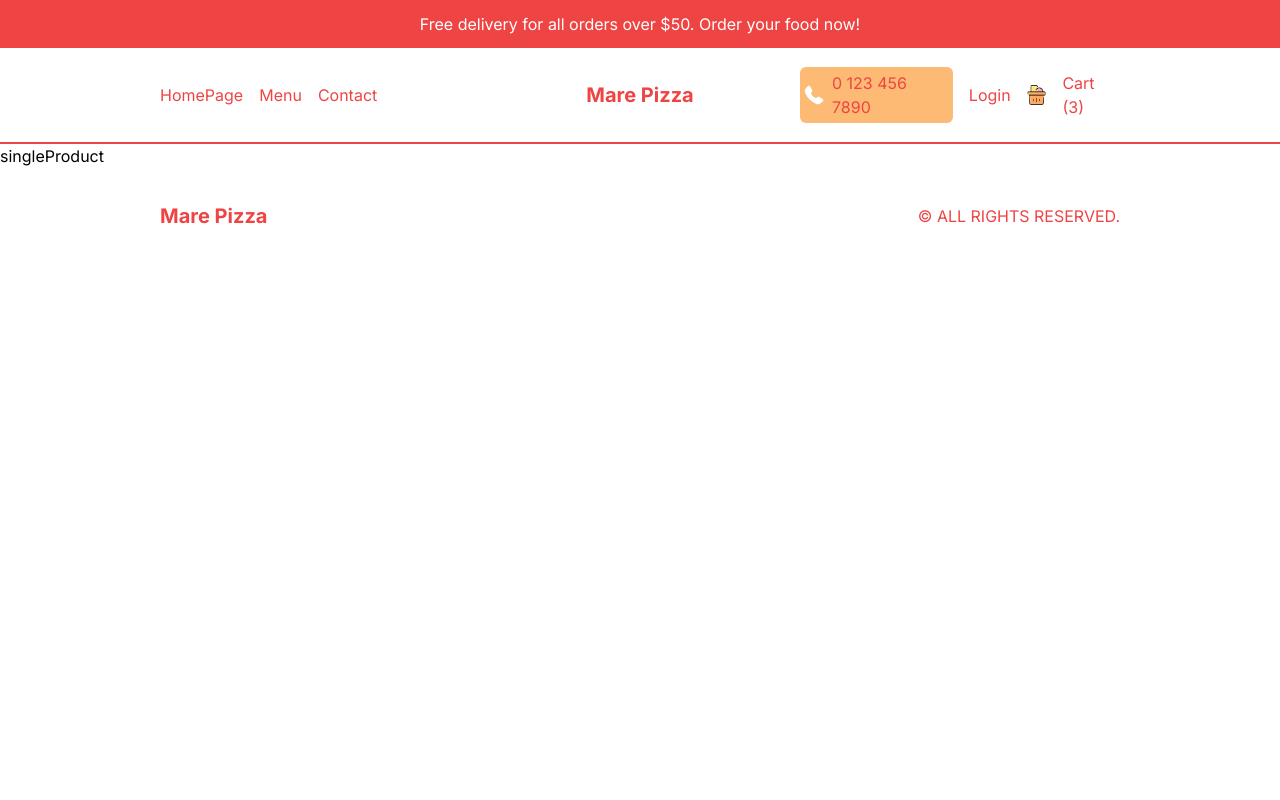
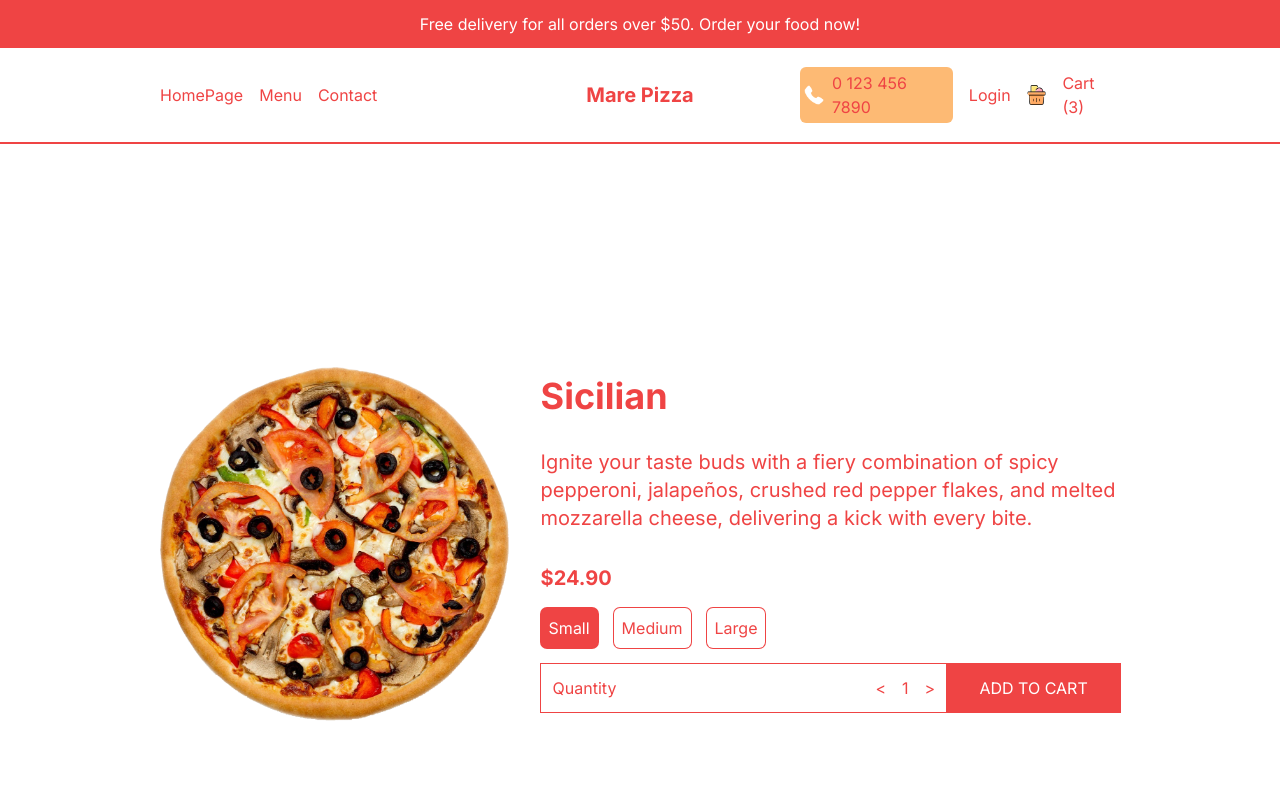
Before and after one commit to DenizOk20/restaurant-food-delivery, a Next.js app: page /product/1 in a window 1280 px wide. Shown: the top 800 px of the page. Built offline with nearby package versions, Linux system fonts and the light colour scheme.

Commit message:
added single product page

```diff
--- a/src/app/menu/[category]/page.tsx
+++ b/src/app/menu/[category]/page.tsx
@@ -9,7 +9,7 @@
       {pizzas.map(item => (
         <Link
           key={item.id}
-          href={`/category/${item.id}`}
+          href={`/product/${item.id}`}
           className='w-full h-[60vh] sm:w-1/2 lg:w-1/3 border-b-2 border-r-2 border-red-500 even:bg-fuchsia-50 p-4 flex flex-col justify-between group'
           >
             { item.img &&
--- a/src/app/product/[id]/page.tsx
+++ b/src/app/product/[id]/page.tsx
@@ -1,9 +1,23 @@
+import Image from 'next/image'
 import React from 'react'
+import {singleProduct} from '@/data'
+import Price from '@/components/Price'
 
-const singleProduct = () => {
+const singleProductPage = () => {
   return (
-    <div>singleProduct</div>
+    <div className='p-4 lg:px-20 xl:px-40 flex flex-col justify-around text-red-500 h-screen md:flex-row md:gap-8 md:items-center'>
+      {singleProduct.img && (
+        <div className='relative w-full h-1/2 md:h-[70%]'>
+          <Image src={singleProduct.img} alt='' fill className='object-contain'/>
+        </div>
+      )}
+      <div className='h-1/2 flex flex-col gap-4 md:h-[70%] md:justify-center md:gap-6 xl:gap-8'>
+        <h1 className='font-bold text-3xl xl:text-4xl'>{singleProduct.title}</h1>
+        <p className='text-sm xl:text-xl'>{singleProduct.desc}</p>
+        <Price price={singleProduct.price} id={singleProduct.id} options={singleProduct.options} />
+      </div>
+    </div>
   )
 }
 
-export default singleProduct
+export default singleProductPage
--- /dev/null
+++ b/src/components/Price.tsx
@@ -0,0 +1,61 @@
+"use client"
+import React, { useEffect, useState } from 'react'
+
+type Props = {
+    price: number,
+    id:number,
+    options?: { title: string; additionalPrice: number }[],
+}
+
+const Price = ({price,id,options}: Props) => {
+
+    const [total,setTotal] = useState(price)
+    const [selected,setSelected] = useState(0)
+    const [quantity,setQuantity] = useState(1)
+
+    useEffect(() => {
+        setTotal(
+            quantity * (options ? price + options[selected].additionalPrice : price)
+        );
+    },[quantity,selected,options,price])
+
+  return (
+    <div className='flex flex-col gap-4'>
+        <h2 className='text-xl font-bold'>
+            ${total.toFixed(2)}
+        </h2>
+
+        <div className='flex gap-4'>
+            {options?.map((option,index) => (
+                <button
+                 key={option.title}
+                 className='p-2 ring-1 ring-red-500 rounded-md'
+                 style={{
+                    background: selected === index ? "rgb(239 68 68)" : "white",
+                    color: selected === index ? "white" : "rgb(239 68 68)"
+                 }}
+                 onClick={() => setSelected(index)}
+                >{option.title}</button>
+            ))}
+        </div>
+        <div className='flex justify-between items-center'>
+            <div className='flex justify-between w-full p-3 ring-1 ring-red-500'>
+                <span className=''>Quantity</span>
+                <div className='flex gap-4 items-center'>
+                    <button
+                        onClick={() => setQuantity(prev => prev>1 ? prev-1 : 1)}
+                    >{'<'}</button>
+                    <span>{quantity}</span>
+                    <button
+                        onClick={() => setQuantity(prev => prev < 9 ? prev +1 : 9)}
+                    >{'>'}</button>
+                </div>
+            </div>
+            <button className='bg-red-500 text-white p-3 w-60 uppercase ring-1 ring-red-500'>Add to Cart</button>
+        </div>
+    </div>
+
+  )
+}
+
+export default Price
```
